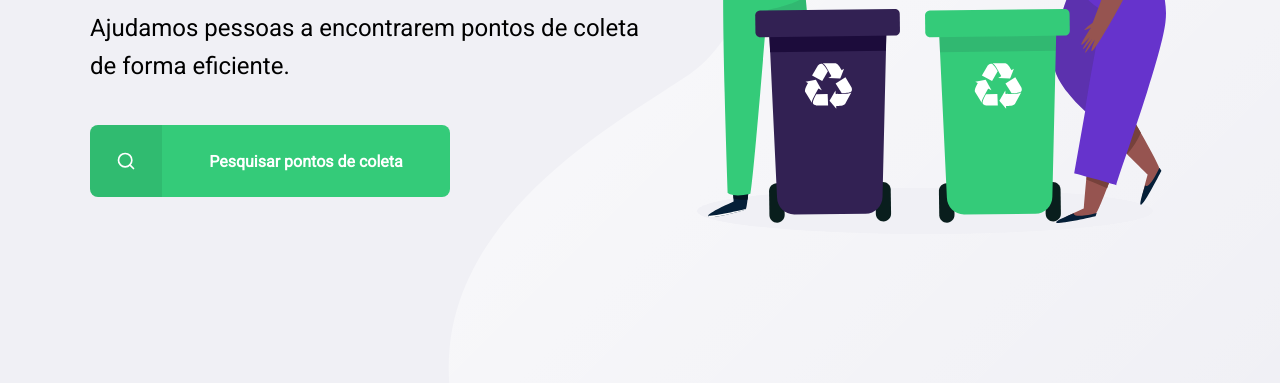
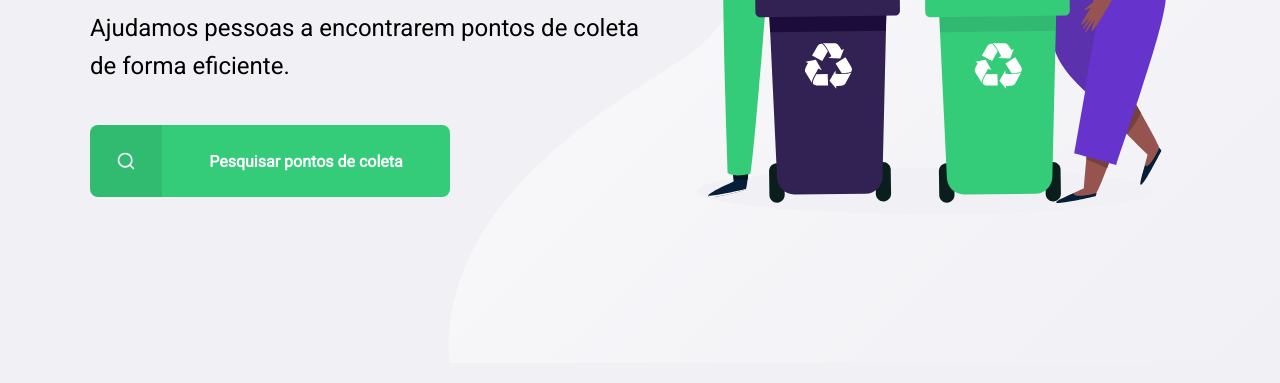
Before and after one commit to allysonreeis/ecoleta-nlw, a plain HTML site: page index.html in a window 1280 px wide. Shown: the part 417-800 px from the top of the page. Drawn offline with Linux system fonts and the light colour scheme.

Commit message:
Corringo posicao da imagem de fundo

```diff
--- a/styles/main.css
+++ b/styles/main.css
@@ -33,6 +33,7 @@ h1, h2, h3, h4, h5, h6 {
   height: 100vh;
   background: url('../assets/home-background.svg') no-repeat;
   background-position: 35vw bottom;
+  background-position-y: 15vh;
 }
 
 #page-home .content {
```
